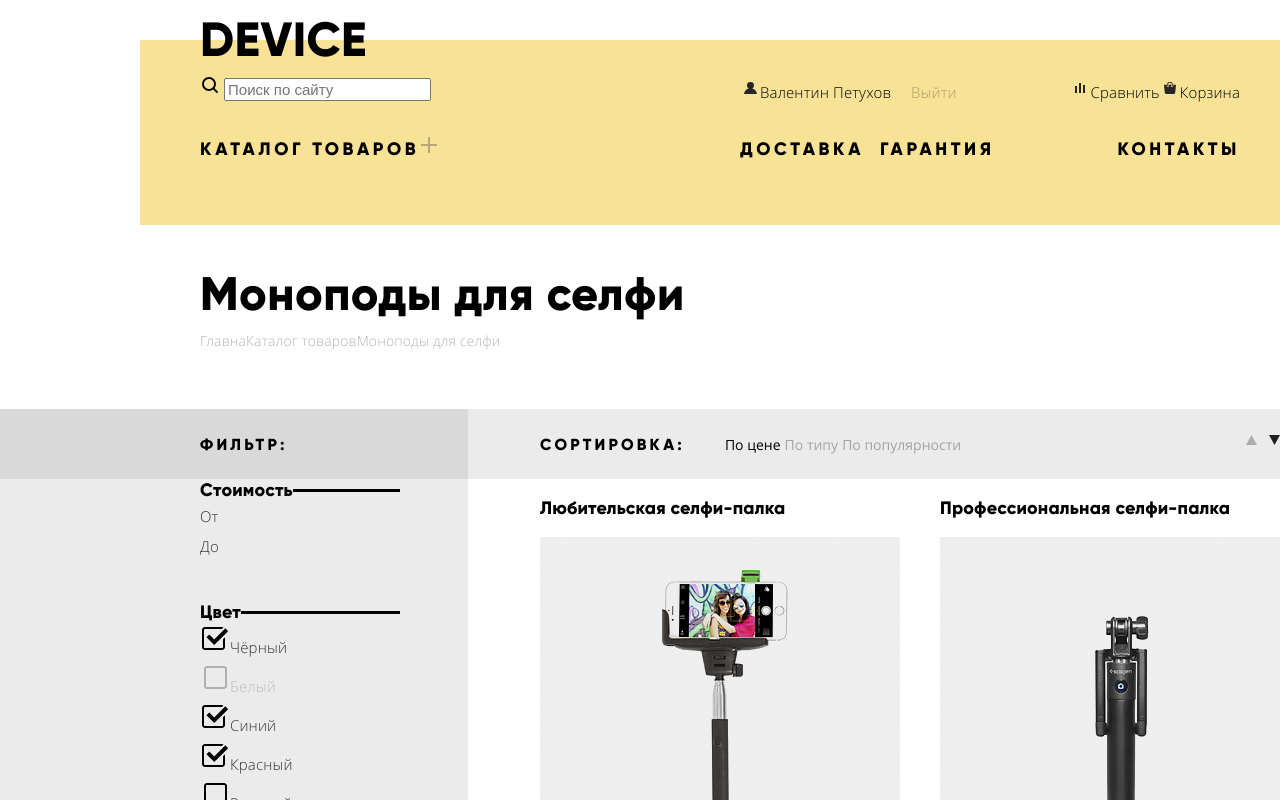
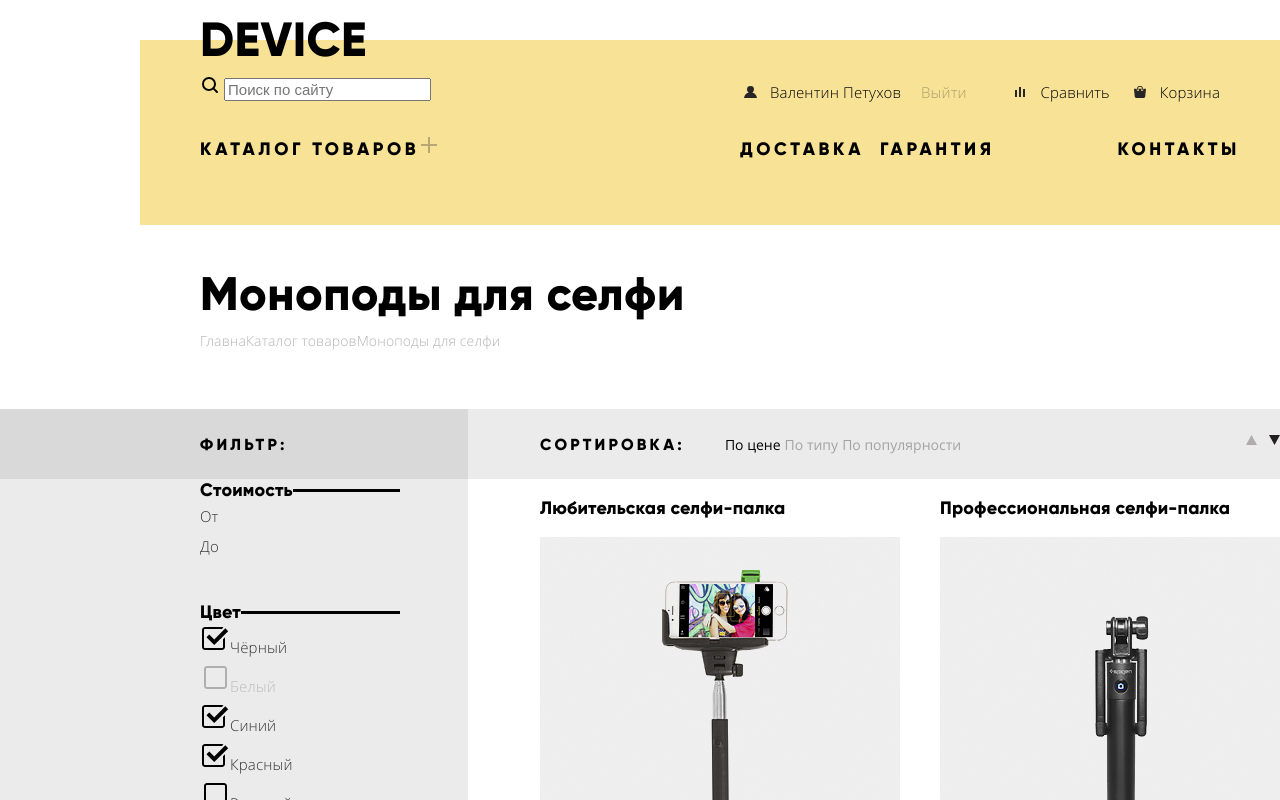
Before and after one commit to p-kachalov/device, a plain HTML site: page catalog.html in a window 1280 px wide. Shown: the top 800 px of the page. Drawn offline with Linux system fonts and the light colour scheme.

Commit message:
fix usermenu link icons position and margin

```diff
--- a/css/style.css
+++ b/css/style.css
@@ -216,6 +216,10 @@ img {
   line-height: 36px;
   text-decoration: none;
   letter-spacing: 0.01em;
+  margin: 0px;
+  margin-right: 20px;
+  padding-left: 30px;
+  position: relative;
 }
 
 .user-menu__link:hover {
@@ -228,11 +232,18 @@ img {
 
 .user-menu__link::before {
   content: "";
-  display: inline-block;
+  display: block;
+  position: absolute;
+  top: 0px;
+  left: 0px;
   width: 20px;
   height: 20px;
   background-repeat: no-repeat;
   background-position: center center;
+}
+
+.user-menu__link_logout {
+  padding-left: 0px;
 }
 
 .page-header__user-menu .user-menu__link_login::before,
```
